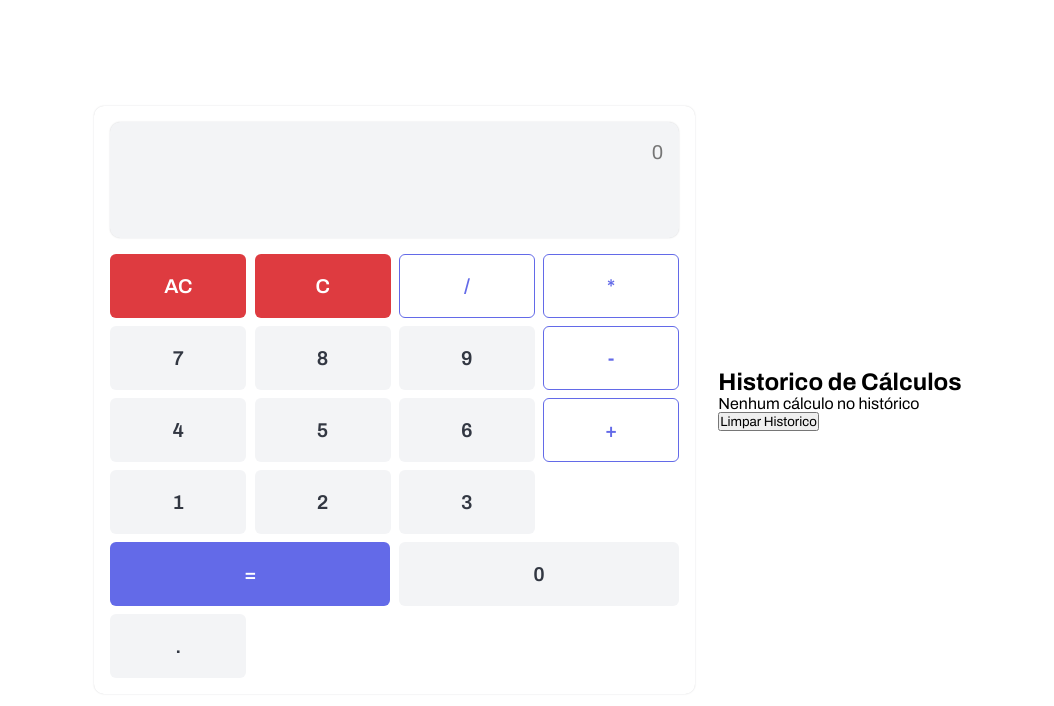
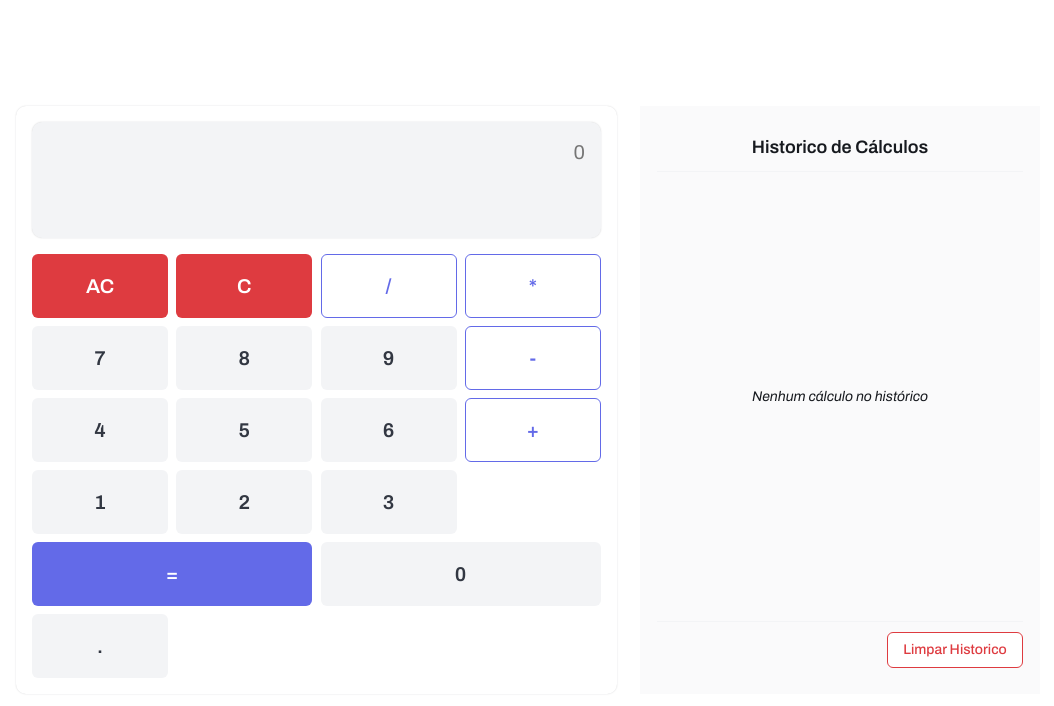
Before and after one commit to bruno-devLearn/react, a React (Vite) app in the folder aula006/calculator/: page / in a window 1280 px wide. Shown: the top 706 px of the page, without its empty margins (112-1166 px from the left). Built offline with nearby package versions, Linux system fonts and the light colour scheme.

Commit message:
design do historico vazio

```diff
--- a/aula006/calculator/src/App.jsx
+++ b/aula006/calculator/src/App.jsx
@@ -1,5 +1,6 @@
 import { Calculator } from "./components/calculator/Calculator";
 import { History } from "./components/history/History";
+import "./index.css";
 
 function App() {
     return (
--- a/aula006/calculator/src/components/calculator/Calculator.jsx
+++ b/aula006/calculator/src/components/calculator/Calculator.jsx
@@ -1,6 +1,5 @@
 import { Buttons } from "./components/Buttons";
 import { Display } from "./components/Display";
-import "../index.css";
 
 export function Calculator() {
     return (
--- a/aula006/calculator/src/components/history/History.jsx
+++ b/aula006/calculator/src/components/history/History.jsx
@@ -4,9 +4,15 @@ import { Empty } from "./components/Empty";
 export function History() {
     return (
         <div className="history">
-            <h2>Historico de Cálculos</h2>
-            <Empty />
-            <button className="clear">Limpar Historico</button>
+            <div className="title">
+                <h2>Historico de Cálculos</h2>
+            </div>
+            <div className="content">
+                <Empty />
+            </div>
+            <div className="clear-div">
+                <button className="clear">Limpar Historico</button>
+            </div>
         </div>
     );
 }
--- a/aula006/calculator/src/components/index.css
+++ b/aula006/calculator/src/index.css
@@ -1,4 +1,5 @@
 @import url("https://fonts.googleapis.com/css2?family=Archivo:ital,wght@0,100..900;1,100..900&display=swap");
+@import url("https://fonts.googleapis.com/css2?family=Inter:ital,opsz,wght@0,14..32,100..900;1,14..32,100..900&display=swap");
 
 :root {
     --white: #fff;
@@ -14,14 +15,19 @@
     font-family: "Archivo", sans-serif;
 }
 
-main {
-    background-color: var(--white);
+#root {
     display: flex;
     justify-content: center;
     align-items: center;
     width: 100vw;
     height: 100vh;
+}
+
+main {
+    background-color: var(--white);
+    display: flex;
     gap: 23px;
+    justify-content: center;
 }
 
 .calculator {
@@ -144,3 +150,85 @@ main {
 .grid div.point {
     grid-row-start: 6;
 }
+
+.history {
+    background-color: #fafafb;
+    width: 400px;
+    padding: 16px 17px;
+    display: flex;
+    flex-direction: column;
+    justify-content: space-between;
+    align-items: center;
+    font-family: "Inter";
+}
+
+.history .title {
+    width: 100%;
+    height: 61px;
+    display: flex;
+    justify-content: center;
+    align-items: center;
+}
+
+.history .title h2 {
+    font-size: 18px;
+    line-height: 28px;
+    font-weight: 600;
+    color: #171a1fff; /* neutral-900 */
+}
+
+.history .content {
+    border-top: 1px solid #f3f4f6ff;
+    border-bottom: 1px solid #f3f4f6ff;
+    width: 100%;
+    height: 100%;
+    display: flex;
+    align-items: center;
+    justify-content: center;
+}
+
+.history .content .empty span {
+    font-size: 14px;
+    line-height: 20px;
+    font-weight: 400;
+    color: #171a1fff;
+    font-style: italic;
+}
+
+.history .clear-div {
+    display: flex;
+    align-items: center;
+    justify-content: end;
+    width: 100%;
+    height: 69px;
+}
+
+.history .clear-div .clear {
+    width: 135.9375px;
+    height: 36px;
+    padding: 0 12px;
+    display: flex;
+    align-items: center;
+    justify-content: center;
+    font-size: 14px;
+    line-height: 22px;
+    font-weight: 500;
+    color: var(--danger-500);
+    background-color: var(--white);
+    border-radius: 6px;
+    border: 1px solid var(--danger-500);
+    cursor: pointer;
+    transition: all 0.3s;
+}
+
+.history .clear-div .clear:hover {
+    background-color: #cbcbcb;
+}
+/* Pressed */
+.history .clear-div .clear:hover:active {
+    background-color: #b9b9b9;
+}
+/* Disabled */
+.history .clear-div .clear:disabled {
+    opacity: 0.4;
+}
```
